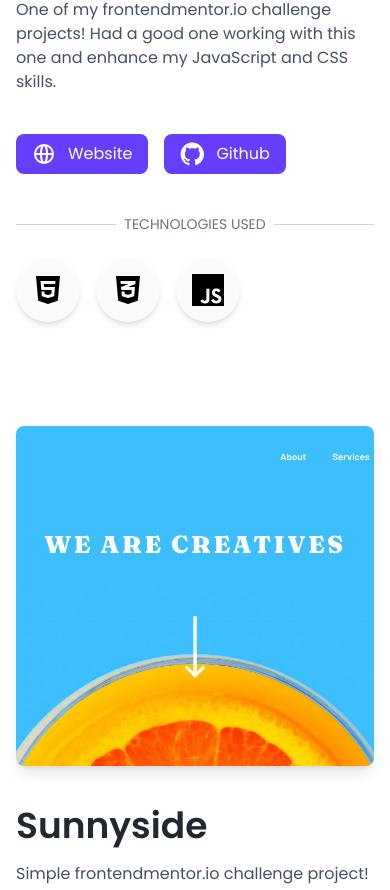
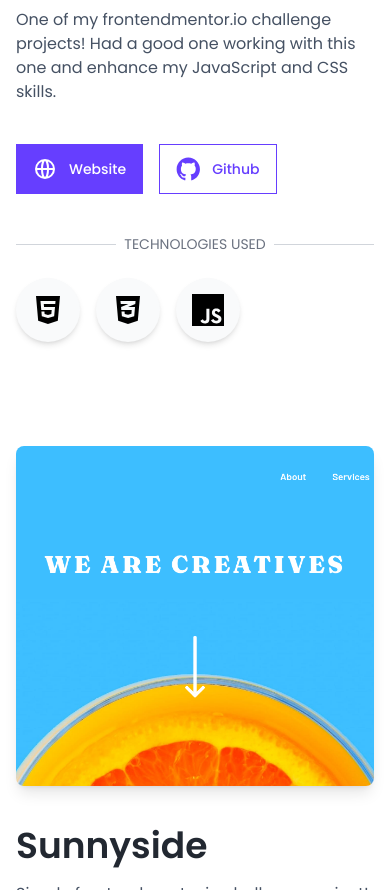
Before and after one commit to felixmacaspac/felixmacaspac.dev, a React (Vite) app: page / in a window 390 px wide. Shown: the part 4866-5756 px from the top of the page. Built offline with nearby package versions, Linux system fonts and the light colour scheme.

Commit message:
💄 update button hover styles

```diff
--- a/src/components/ContactModal/index.jsx
+++ b/src/components/ContactModal/index.jsx
@@ -15,9 +15,14 @@ const ContactModal = ({ toggleOpen, toggleClose, children, className }) => {
     <div className="w-full">
       <button
         onClick={toggleClose}
-        className="bg-secondary-400 w-full justify-center font-semibold text-center px-4 py-3 rounded-xl text-white dark:bg-secondary dark:hover:bg-secondary-400 dark:active:scale-105 transition-all duration-300 lg:w-[150px]"
-      >
-        Say Hi! 👋
+        className="relative inline-flex items-center py-3 overflow-hidden text-white font-semibold bg-secondary px-12 rounded-md group active:bg-secondary-500 focus:outline-none focus:ring" href="/download">
+        <span class="absolute right-0 md:transition-transform md:translate-x-full md:group-hover:-translate-x-10 hidden md:block">
+        👋
+        </span>
+
+        <span class="text-sm font-medium transition-all group-hover:mr-4">
+          Say hi!
+        </span>
       </button>
       <Modal
         ariaHideApp={false}
--- a/src/components/FeaturedAlternate/index.jsx
+++ b/src/components/FeaturedAlternate/index.jsx
@@ -84,24 +84,27 @@ const CardGrid = () => {
                 <div className="flex flex-row justify-center gap-4 py-10">
                   {proj.websiteLink && (
                     <a
+                      className="relative inline-block text-sm font-medium text-white group focus:outline-none focus:ring"
                       href={proj.websiteLink}
-                      target="_blank"
-                      className="flex gap-3 items-center w-fit bg-secondary py-2 px-4 rounded-lg text-white dark:hover:bg-secondary-400 dark:active:scale-105 transition-all duration-300"
-                    >
+                      target="_blank">
+                      <span class="absolute inset-0 border border-secondary group-active:border-secondary"></span>
+                      <span class="flex items-center gap-3 px-4 py-3 transition-transform bg-secondary border border-secondary active:border-secondary active:bg-secondary group-hover:-translate-x-1 group-hover:-translate-y-1">
                       <GlobeAltIcon className="w-6 h-6" />
                       Website
+                      </span>
                     </a>
                   )}
                   {proj.githubLink && (
                     <a
+                    className="relative inline-block text-sm font-medium text-secondary dark:text-secondary-50 active:text-secondary group focus:outline-none focus:ring"
                     href={proj.githubLink}
-                      target="_blank"
-                      className="flex gap-3 items-center w-auto bg-secondary py-2 px-4 rounded-lg text-white dark:hover:bg-secondary-400 dark:active:scale-105 transition-all duration-300"
-                    >
+                    target="_blank">
+                      <span class="absolute inset-0 border border-current"></span>
+                      <span class="flex flex-row gap-3 items-center px-4 py-3 transition-transform bg-transparent border border-current group-hover:-translate-x-1 group-hover:-translate-y-1">
                         <svg
                           viewBox="0 0 20 20"
                           xmlns="http://www.w3.org/2000/svg"
-                        className="w-6 h-6 text-white fill-current"
+                          className="w-6 h-6 text-secondary dark:text-secondary-50 fill-current"
                         >
                           <path
                             d="M10.2397 0.517241C4.86796 0.517241 0.51709 4.86811 0.51709 10.2399C0.51709 14.5421 3.30019 18.1759 7.16493 19.4642C7.65106 19.5493 7.83336 19.2576 7.83336 19.0024C7.83336 18.7714 7.8212 18.0058 7.8212 17.1915C5.3784 17.6412 4.74643 16.596 4.55197 16.0491C4.4426 15.7696 3.96862 14.9067 3.55541 14.6758C3.21512 14.4935 2.72898 14.0438 3.54325 14.0317C4.30891 14.0195 4.85581 14.7366 5.03811 15.0282C5.91314 16.4988 7.31077 16.0856 7.86982 15.8304C7.95489 15.1984 8.21011 14.773 8.48963 14.53C6.32635 14.2869 4.06584 13.4483 4.06584 9.72942C4.06584 8.67208 4.4426 7.79705 5.06241 7.11647C4.96519 6.8734 4.62489 5.87683 5.15964 4.53997C5.15964 4.53997 5.97391 4.28475 7.83336 5.53654C8.61117 5.31778 9.43759 5.2084 10.264 5.2084C11.0904 5.2084 11.9169 5.31778 12.6947 5.53654C14.5541 4.2726 15.3684 4.53997 15.3684 4.53997C15.9031 5.87683 15.5628 6.8734 15.4656 7.11647C16.0854 7.79705 16.4622 8.65993 16.4622 9.72942C16.4622 13.4605 14.1895 14.2869 12.0262 14.53C12.3787 14.8338 12.6825 15.4171 12.6825 16.3286C12.6825 17.629 12.6704 18.6742 12.6704 19.0024C12.6704 19.2576 12.8527 19.5614 13.3388 19.4642C15.2689 18.8125 16.946 17.5721 18.1342 15.9173C19.3224 14.2626 19.9617 12.277 19.9623 10.2399C19.9623 4.86811 15.6114 0.517241 10.2397 0.517241Z"
@@ -109,6 +112,7 @@ const CardGrid = () => {
                           />
                         </svg>
                         Github
+                      </span>
                     </a>
                   )}
                 </div>
```
Lines whose indentation alone changed are shown as unchanged.
